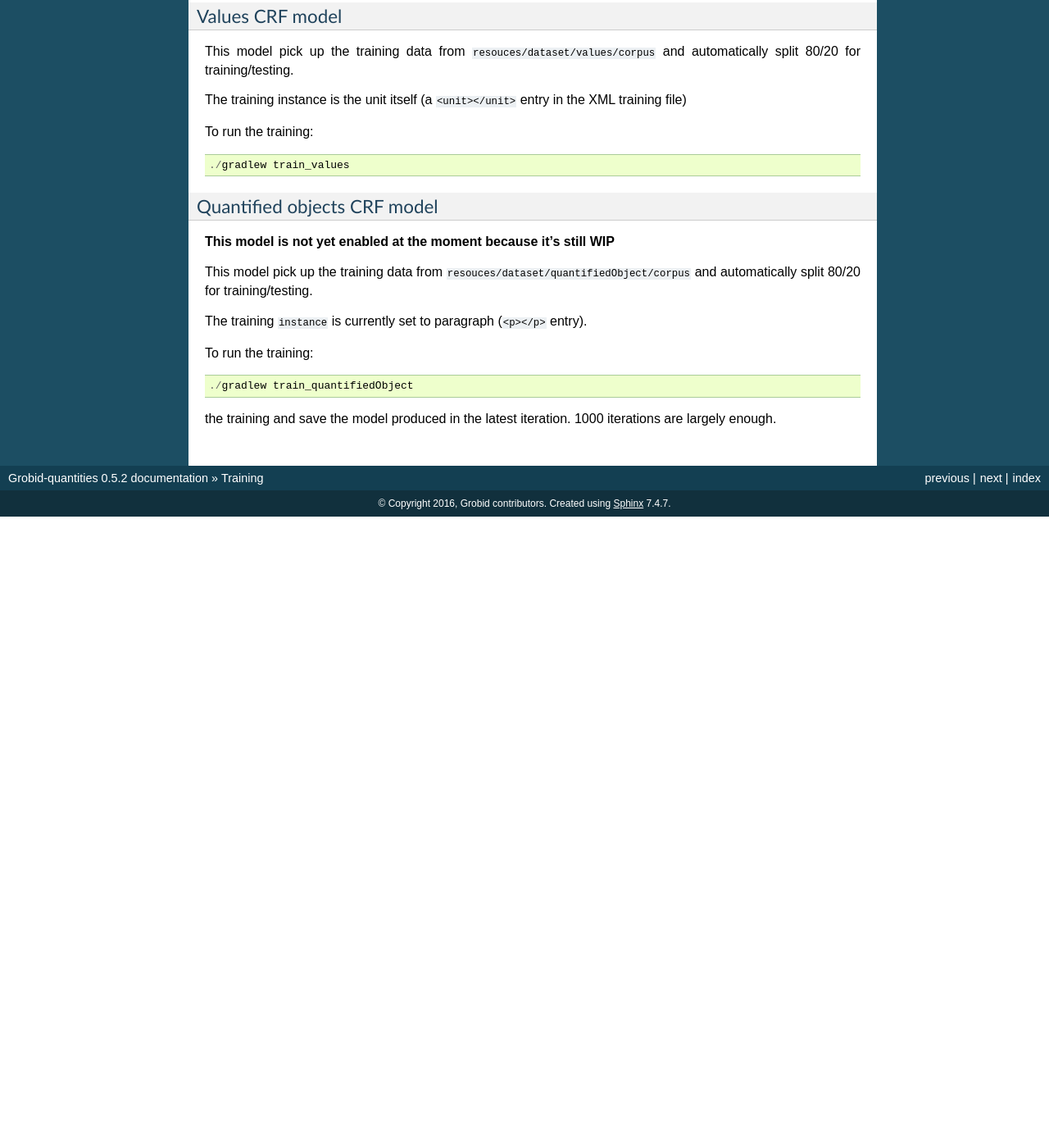
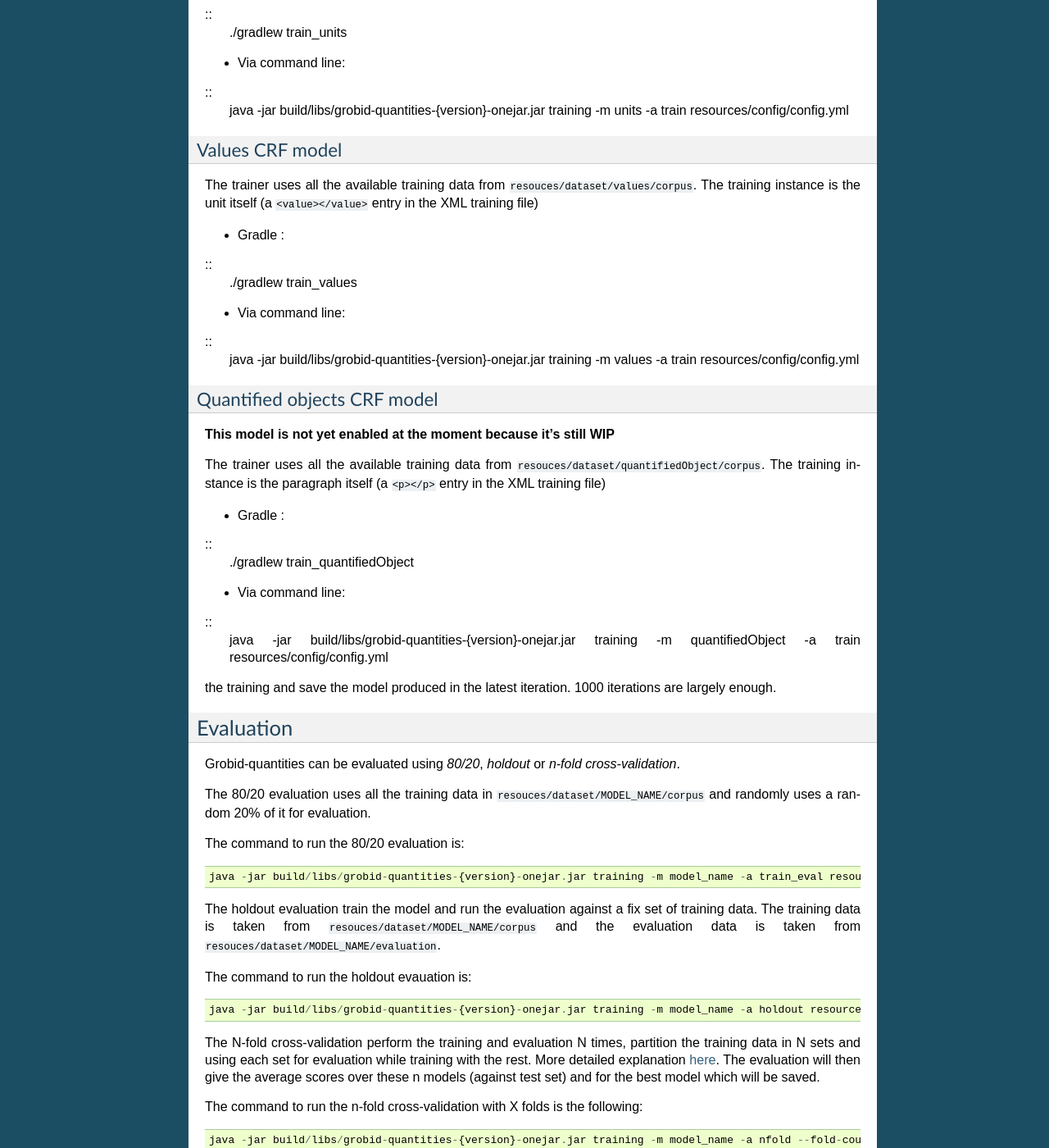
Before and after one commit to lfoppiano/grobid-quantities, a Sphinx documentation site: the page built from doc/training.rst, in a window 1280 px wide and 1400 px high, scrolled down 1210 px. Shown: the whole window at 82% size. Built offline with Sphinx 7.4.7, drawn with Linux system fonts in a browser that asks for light colours; before the commit the page ends 1840 px from its top, so only the background shows below that; some of the changed text lies outside the part shown.

Commit message:
adding documentation

```diff
--- a/doc/training.rst
+++ b/doc/training.rst
@@ -1,7 +1,7 @@
 ..  _training_data:
 
-Training
-========
+Training and evaluation
+=======================
 
 As the rest of GROBID, the training data is encoded following the `TEI P5 <http://www.tei-c.org/Guidelines/P5>`_.
 See :doc:`guidelines` for detailed explanations and examples.
@@ -26,8 +26,8 @@ The input directory can contain PDF (.pdf, scientific articles only), XML/TEI (.
 for patents and scientific articles) and text files (.txt).
 
 
-Training the CRF models
-~~~~~~~~~~~~~~~~~~~~~~~
+Training
+~~~~~~~~
 
 This section describes quickly how to run the training with grobid-quantities.
 The models will be saved under ``grobid-home/models/quantities`` and ``grobid-home/models/units`` respectively, make sure those directories exist.
@@ -36,58 +36,94 @@ To run the training, assuming the current directory is the ``grobid-quantities``
 ::
   cd PATH-TO-GROBID/grobid/grobid-quantities
 
-The training can be invoked using gradle directly:
+The training can be invoked using gradle or via the the `java` command using the `dropwizard` command line, which offers more options.
 
 Quantities CRF model
-^^^^^^^^^^^^^^^^^^
-This model pick up the training data from ``resouces/dataset/quantities/corpus/final`` and automatically split 80/20 for training/testing.
+^^^^^^^^^^^^^^^^^^^^
+The trainer uses all the available training data from ``resouces/dataset/quantities/corpus/final``.
 
-The training ``instance`` is currently set to paragraph (``<p></p>`` entry).
-
-To run the training:
+- Gradle :
 ::
   ./gradlew train_quantities
 
+- Via command line:
+::
+  java -jar build/libs/grobid-quantities-{version}-onejar.jar training -m quantities -a train resources/config/config.yml
 
 Units CRF model
 ^^^^^^^^^^^^^^^
-This model pick up the training data from ``resouces/dataset/units/corpus`` and automatically split 80/20 for training/testing.
+The trainer uses all the available training data from ``resouces/dataset/units/corpus``. The training instance is the unit itself (a ``<unit></unit>`` entry in the XML training file)
 
-The training instance is the unit itself (a ``<unit></unit>`` entry in the XML training file)
-
-To run the training:
+- Gradle :
 ::
   ./gradlew train_units
+
+- Via command line:
+::
+  java -jar build/libs/grobid-quantities-{version}-onejar.jar training -m units -a train resources/config/config.yml
 
 
 Values CRF model
 ^^^^^^^^^^^^^^^^
-This model pick up the training data from ``resouces/dataset/values/corpus`` and automatically split 80/20 for training/testing.
+The trainer uses all the available training data from ``resouces/dataset/values/corpus``. The training instance is the unit itself (a ``<value></value>`` entry in the XML training file)
 
-The training instance is the unit itself (a ``<unit></unit>`` entry in the XML training file)
-
-To run the training:
+- Gradle :
 ::
   ./gradlew train_values
+
+- Via command line:
+::
+  java -jar build/libs/grobid-quantities-{version}-onejar.jar training -m values -a train resources/config/config.yml
 
 
 Quantified objects CRF model
 ^^^^^^^^^^^^^^^^^^^^^^^^^^^^
 **This model is not yet enabled at the moment because it's still WIP**
 
-This model pick up the training data from ``resouces/dataset/quantifiedObject/corpus`` and automatically split 80/20 for training/testing.
+The trainer uses all the available training data from ``resouces/dataset/quantifiedObject/corpus``. The training instance is the paragraph itself (a ``<p></p>`` entry in the XML training file)
 
-The training ``instance`` is currently set to paragraph (``<p></p>`` entry).
-
-To run the training:
+- Gradle :
 ::
   ./gradlew train_quantifiedObject
 
+- Via command line:
+::
+  java -jar build/libs/grobid-quantities-{version}-onejar.jar training -m quantifiedObject -a train resources/config/config.yml
 
 
-
-
-.. For the moment, the default training stop criteria are used. So, the training can be stopped manually after 1000 iterations, simply do a "control-C" to stop
+.. For the moment, the default training stop criteria are used. So, the training can be stopped manually after 2000 iterations, simply do a "control-C" to stop
 the training and save the model produced in the latest iteration. 1000 iterations are largely enough.
 
 .. Otherwise, the training will continue beyond several thousand iterations before stopping.
+
+
+Evaluation
+~~~~~~~~~~
+
+Grobid-quantities can be evaluated using `80/20`, `holdout` or `n-fold cross-validation`.
+
+80/20 evaluation
+----------------
+The 80/20 evaluation uses all the training data in ``resouces/dataset/MODEL_NAME/corpus`` and randomly uses a random 20% of it for evaluation.
+
+The command to run the 80/20 evaluation is:
+::
+  java -jar build/libs/grobid-quantities-{version}-onejar.jar training -m model_name -a train_eval resources/config/config.yml
+
+
+Holdout evaluation
+------------------
+The holdout evaluation train the model and run the evaluation against a fix set of training data. The training data is taken from ``resouces/dataset/MODEL_NAME/corpus`` and the evaluation data is taken from ``resouces/dataset/MODEL_NAME/evaluation``.
+
+The command to run the holdout evauation is:
+::
+  java -jar build/libs/grobid-quantities-{version}-onejar.jar training -m model_name -a holdout resources/config/config.yml
+
+N-fold cross-validation
+-----------------------
+The N-fold cross-validation perform the training and evaluation N times, partition the training data in N sets and using each set for evaluation while training with the rest. More detailed explanation `here <https://en.wikipedia.org/wiki/Cross-validation_(statistics)>`_.
+The evaluation will then give the average scores over these n models (against test set) and for the best model which will be saved.
+
+The command to run the n-fold cross-validation with X folds is the following:
+::
+  java -jar build/libs/grobid-quantities-{version}-onejar.jar training -m model_name -a nfold --fold-count N resources/config/config.yml
```
